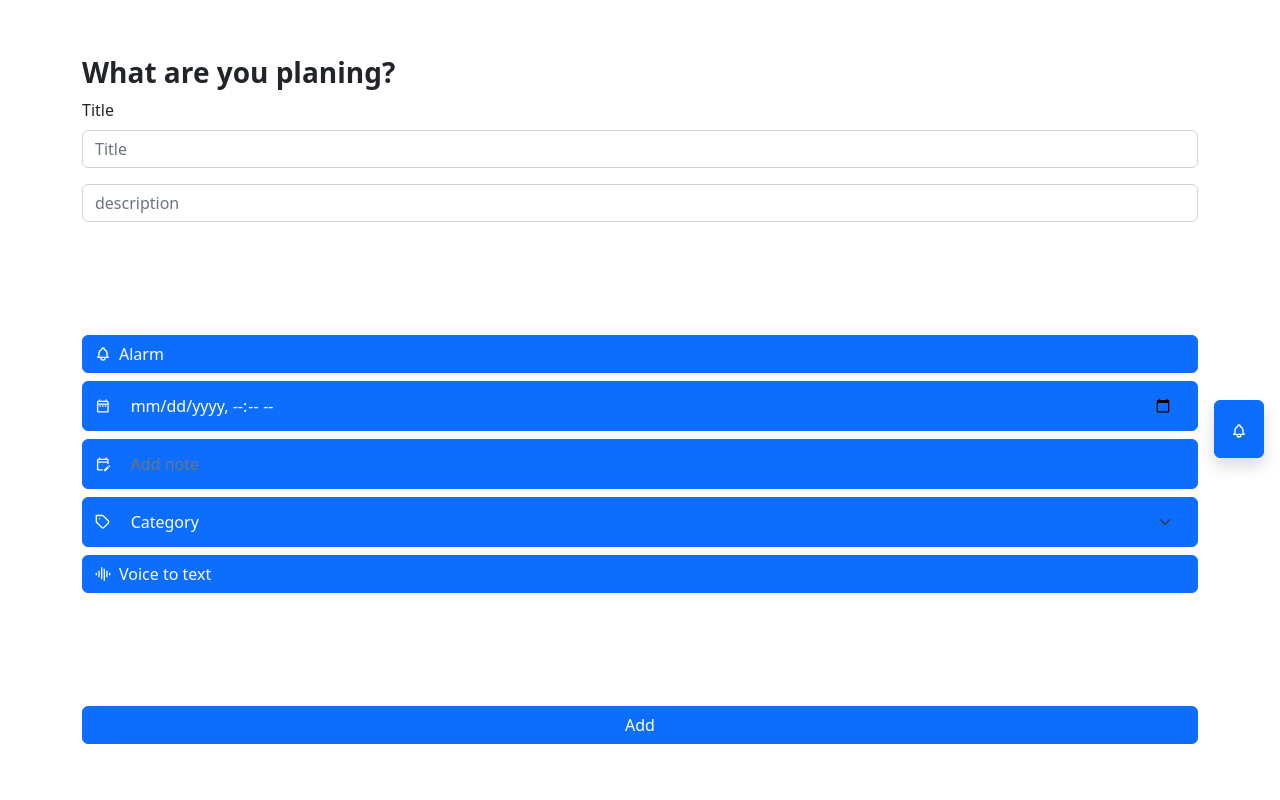
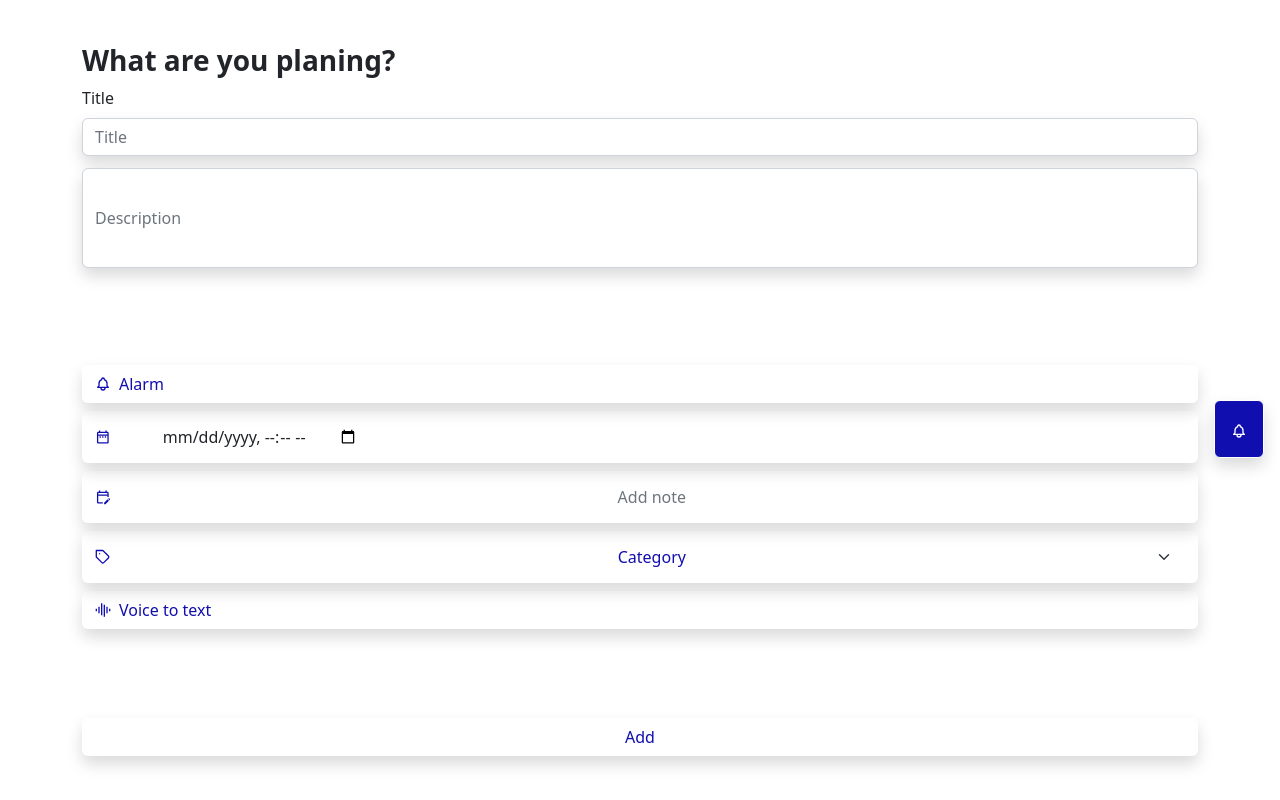
Before and after one commit to Moyinoluwa-10/Todo-App, a React (Create React App) app: page /create-task in a window 1280 px wide. Built offline with nearby package versions, Linux system fonts and the light colour scheme.

Commit message:
style update

```diff
--- a/src/Components/Add/Add.jsx
+++ b/src/Components/Add/Add.jsx
@@ -5,7 +5,7 @@ const Add = () => {
   return (
     <div className="position-absolute bottom-0 end-0 mx-3 mb-5">
       <button
-        type="button"
+        type="submit"
         className="btn btn-primary shadow p-3 mb-5 bg-body rounded bg-white border-0 d-flex justify-content-center align-items-center "
       >
         <GrAdd />
--- a/src/Components/Notification/Notification.jsx
+++ b/src/Components/Notification/Notification.jsx
@@ -14,7 +14,7 @@ const Notification = () => {
   return (
     <div className="position-absolute top-50 end-0 mx-3">
       <Button
-        className="shadow p-3 mb-5 rounded"
+        className="shadow primaryBg p-3 mb-5 rounded"
         variant="primary"
         onClick={handleShow}
       >
--- a/src/Pages/CreateNewTask/CreateNewTask.jsx
+++ b/src/Pages/CreateNewTask/CreateNewTask.jsx
@@ -18,55 +18,18 @@ const CreateNewTask = () => {
     // createdDate: "",
   });
 
-  const titleChangeHandler = (event) => {
-    setUserInput({
-      ...userInput,
-      enteredTitle: event.target.value,
+  // state Storage
+  const changeHandler = (e) => {
+    const { name, value } = e.target;
+    setUserInput((prev) => {
+      return { ...prev, [name]: value };
     });
-    console.log(event.target.value);
   };
-  const descriptionChangeHandler = (event) => {
-    setUserInput({
-      ...userInput,
-      enteredDescription: event.target.value,
-    });
-    console.log(event.target.value);
-  };
-  const dateChangeHandler = (event) => {
-    setUserInput({
-      ...userInput,
-      enteredDate: event.target.value,
-    });
-    console.log(event.target.value);
-  };
-  const noteChangeHandler = (event) => {
-    setUserInput({
-      ...userInput,
-      enteredNote: event.target.value,
-    });
-    console.log(event.target.value);
-  };
-  const categoryChangeHandler = (event) => {
-    setUserInput({
-      ...userInput,
-      enteredCategory: event.target.value,
-    });
-    console.log(event.target.value);
-  };
-  // const createdDateHandler = (event) => {
-  //   setUserInput({
-  //     ...userInput, createdDate:new Date()
-  //   });
-  //   console.log(event.toDateString);
 
-  // };
-
+  // state Output
   const submitHandler = (e) => {
     e.preventDefault();
-    const newTaskData = {
-      ...userInput,
-    };
-    console.log(newTaskData);
+    console.log(userInput);
   };
 
   const [windowSize, setWindowSize] = useState(getWindowSize());
@@ -101,22 +64,25 @@ const CreateNewTask = () => {
       >
         <div className="top">
           <h3 className="fw-semibold">What are you planing?</h3>
-          <div className="inputs d-flex flex-column gap-3">
+          <div className="inputs d-flex flex-column gap-1">
             <div>
               <Form.Label>Title</Form.Label>
               <Form.Control
                 type="text"
-                value={userInput.enteredTitle}
+                name="enteredTitle"
                 placeholder="Title"
-                onChange={titleChangeHandler}
+                // onChange={titleChangeHandler}
+                onChange={changeHandler}
+                className="shadow mb-2 rounded"
               />
             </div>
             <Form.Control
               type="text"
-              placeholder="description"
-              value={userInput.enteredDescription}
-              className="w-md-100  description"
-              onChange={descriptionChangeHandler}
+              placeholder="Description"
+              name="enteredDescription"
+              className="w-md-100  descriptionStyling shadow mb-2 rounded"
+              // onChange={descriptionChangeHandler}
+              onChange={changeHandler}
             />
           </div>
         </div>
@@ -124,7 +90,11 @@ const CreateNewTask = () => {
         <div className="bottomButtons d-flex flex-column gap-2">
           <button
             type="button"
-            className="btn btn-primary d-flex justify-content-start align-items-center gap-2 text-white"
+            className={
+              windowSize.innerWidth < 500
+                ? "primaryBg btn text-white d-flex justify-content-start align-items-center gap-2 shadow rounded"
+                : "btn primaryText d-flex justify-content-start align-items-center gap-2 shadow rounded"
+            }
           >
             <HiOutlineBell />
             <div className="text">Alarm</div>
@@ -132,45 +102,71 @@ const CreateNewTask = () => {
 
           <button
             type="button"
-            className="btn btn-primary d-flex justify-content-start align-items-center gap-2 text-"
+            className={
+              windowSize.innerWidth < 500
+                ? "primaryBg btn btn-primary primaryBg d-flex justify-content-start text-white align-items-center gap-2 shadow rounded"
+                : "btn d-flex primaryText justify-content-start align-items-center gap-2 shadow rounded"
+            }
             htmlFor="datetime"
           >
             <MdOutlineDateRange />
             <Form.Control
-              name="datetime"
               type="datetime-local"
-              value={userInput.enteredDate}
+              name="enteredDate"
               title="Choose your color"
-              className="bg-primary border-0 text-white"
-              onChange={dateChangeHandler}
+              className={
+                windowSize.innerWidth < 500
+                  ? "primaryBg btn btn-primary primaryBg d-flex justify-content-start text-white align-items-center gap-2"
+                  : "btn d-flex justify-content-start align-items-center gap-2"
+              }
+              // onChange={dateChangeHandler}
+              onChange={changeHandler}
             />
           </button>
 
           <button
             type="button"
-            className="btn btn-primary d-flex justify-content-start align-items-center gap-2 text-"
+            className={
+              windowSize.innerWidth < 500
+                ? "primaryBg btn btn-primary primaryBg d-flex justify-content-start text-white align-items-center gap-2 shadow rounded"
+                : "btn d-flex primaryText justify-content-start align-items-center gap-2 shadow rounded"
+            }
           >
             <MdOutlineEditCalendar />
             <Form.Control
               type="text"
               title="Add your notes"
-              value={userInput.enteredNote}
+              name="enteredNote"
               placeholder="Add note"
-              className="bg-primary border-0 text-white"
-              onChange={noteChangeHandler}
+              className={
+                windowSize.innerWidth < 500
+                  ? "primaryBg btn btn-primary primaryBg d-flex justify-content-start text-white align-items-center gap-2"
+                  : "btn d-flex primaryText justify-content-start align-items-center gap-2"
+              }
+              // onChange={noteChangeHandler}
+              onChange={changeHandler}
             />
           </button>
 
           <button
             type="button"
-            className="btn btn-primary d-flex justify-content-start align-items-center gap-2 "
+            className={
+              windowSize.innerWidth < 500
+                ? "primaryBg btn btn-primary primaryBg d-flex justify-content-start text-white align-items-center gap-2 shadow rounded"
+                : "btn d-flex primaryText justify-content-start align-items-center gap-2 shadow rounded"
+            }
           >
             <FiTag />
             <Form.Select
               aria-label="Default select example"
-              className="bg-primary border-0 text-white"
-              value={userInput.enteredCategory}
-              onChange={categoryChangeHandler}
+              className={
+                windowSize.innerWidth < 500
+                  ? "primaryBg btn btn-primary primaryBg d-flex justify-content-start text-white align-items-center gap-2"
+                  : "btn d-flex primaryText justify-content-start align-items-center gap-2"
+              }
+              name="enteredCategory"
+              // onChange={categoryChangeHandler}
+              onChange={changeHandler}
             >
               <option value="">Category</option>
               <option value="Work">Work</option>
@@ -185,7 +181,11 @@ const CreateNewTask = () => {
 
           <button
             type="button"
-            className="btn btn-primary d-flex justify-content-start align-items-center gap-2 "
+            className={
+              windowSize.innerWidth < 500
+                ? "primaryBg btn btn-primary primaryBg d-flex justify-content-start text-white align-items-center gap-2 shadow rounded"
+                : "btn d-flex primaryText justify-content-start align-items-center gap-2 shadow rounded"
+            }
           >
             <RiVoiceprintLine />
             <div className="text">Voice to text</div>
@@ -193,10 +193,15 @@ const CreateNewTask = () => {
         </div>
 
         {windowSize.innerWidth < 500 ? (
-          <Add />
+
+            <Add />
         ) : (
           <button
-            className="btn btn-primary d-flex justify-content-center align-items-center gap-2 "
+            className={
+              windowSize.innerWidth < 500
+                ? "primaryBg btn btn-primary primaryBg d-flex justify-content-center text-white align-items-center gap-2 shadow rounded"
+                : "btn d-flex primaryText justify-content-center align-items-center gap-2 shadow rounded"
+            }
             type="submit"
             // onClick={createdDateHandler}
           >
--- a/src/index.css
+++ b/src/index.css
@@ -11,8 +11,19 @@ code {
   font-family: source-code-pro, Menlo, Monaco, Consolas, "Courier New",
     monospace;
 }
-
-
+:root{
+  --primary:#110EAF;
+}
+.primaryBg{
+  background-color: var(--primary) !important;
+  border: 1px solid  !important;
+}
+.primaryText{
+  color: var(--primary) !important;
+}
+.descriptionStyling{
+  height: 100px;
+}
 * {
   margin: 0;
   padding: 0;
```
Also changed, not shown: src/Components/sideNav/SideNav.jsx (added, +9 -0 lines).
